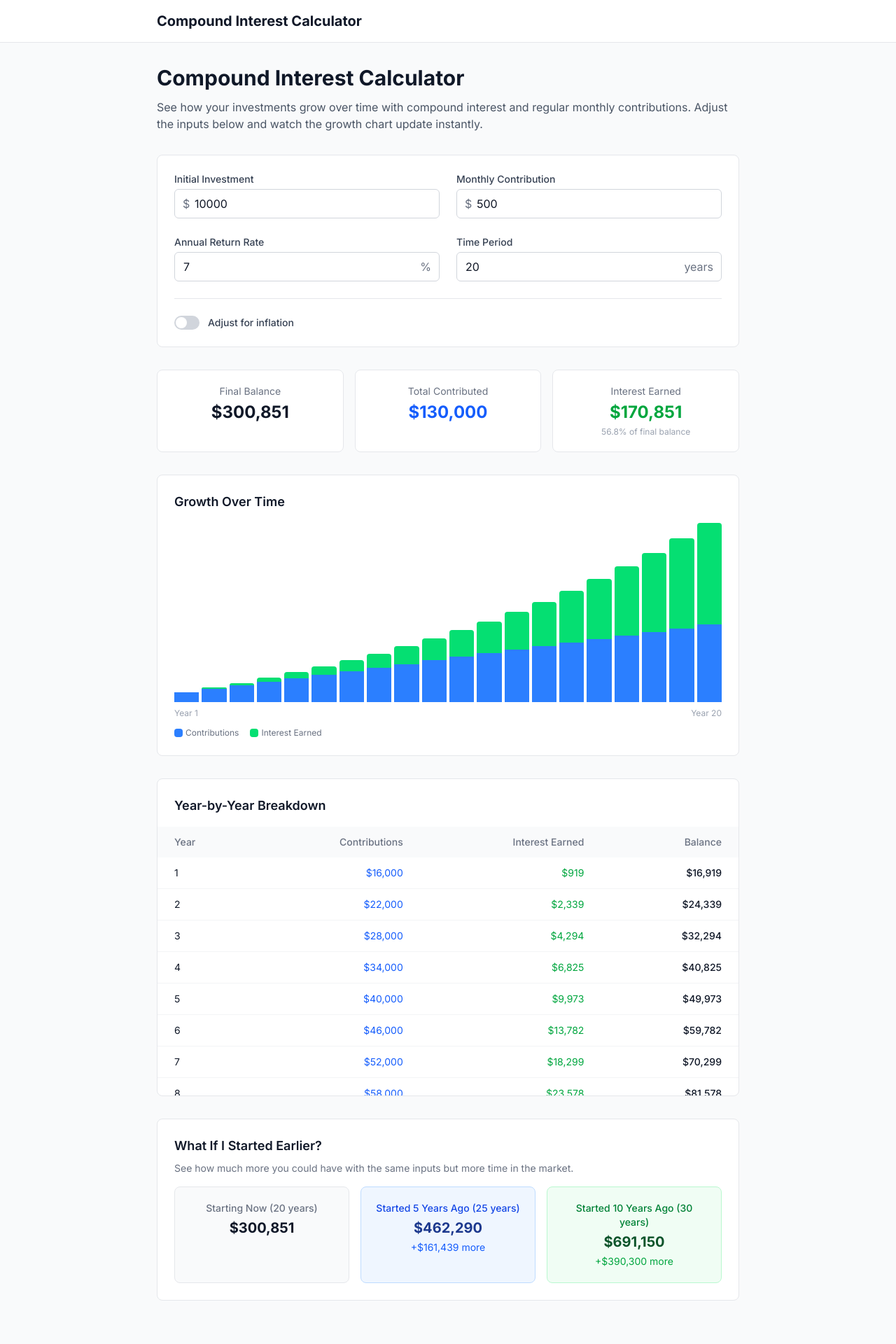
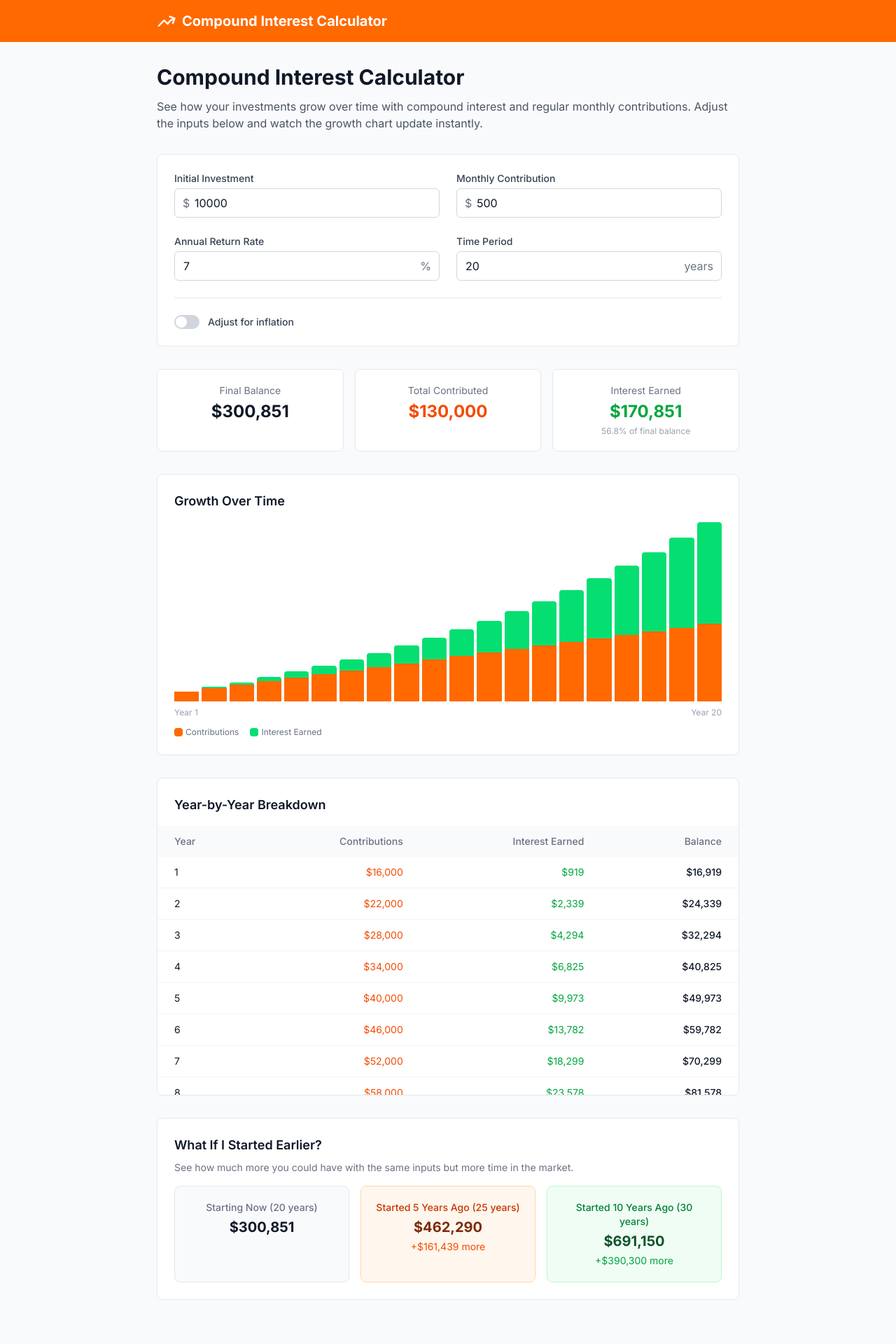
Before and after one commit to pondsoftware/compound-interest-calculator, a Next.js app: page / in a window 1280 px wide. Shown: the top 1920 px of the page at 70% size. Built offline with nearby package versions, Linux system fonts and the light colour scheme.

Commit message:
Rebrand with orange color scheme and header icon
Co-Authored-By: Claude Sonnet 4.6 <noreply@anthropic.com>

```diff
--- a/src/app/layout.tsx
+++ b/src/app/layout.tsx
@@ -51,11 +51,14 @@ export default function RootLayout({
         `}
       </Script>
       <body className="min-h-full flex flex-col font-sans bg-gray-50 text-gray-900">
-        <header className="bg-white border-b border-gray-200">
+        <header className="bg-orange-500 text-white">
           <div className="max-w-4xl mx-auto px-4 py-4 sm:px-6 lg:px-8">
-            <p className="text-xl font-bold text-gray-900">
+            <a href="/" className="flex items-center gap-2 text-xl font-bold text-white no-underline">
+              <svg className="w-7 h-7" fill="none" stroke="currentColor" strokeWidth={2} viewBox="0 0 24 24">
+                <path strokeLinecap="round" strokeLinejoin="round" d="M2.25 18L9 11.25l4.306 4.307a11.95 11.95 0 015.814-5.519l2.74-1.22m0 0l-5.94-2.28m5.94 2.28l-2.28 5.941" />
+              </svg>
               Compound Interest Calculator
-            </p>
+            </a>
           </div>
         </header>
         <main className="flex-1">{children}</main>
@@ -64,16 +67,16 @@ export default function RootLayout({
             <div className="mb-4">
               <p className="text-sm font-medium text-gray-700 text-center mb-2">More Free Tools</p>
               <div className="flex flex-wrap justify-center gap-x-4 gap-y-1 text-sm">
-                <a href="https://appliancecostcalculator.net" className="text-blue-600 hover:underline">Appliance Cost Calculator</a>
-                <a href="https://sidehustletaxcalculator.net" className="text-blue-600 hover:underline">Side Hustle Tax Calculator</a>
-                <a href="https://imageconverters.net" className="text-blue-600 hover:underline">Image Converter</a>
-                <a href="https://photometadata.net" className="text-blue-600 hover:underline">Photo Metadata Viewer</a>
-                <a href="https://freelancerates.net" className="text-blue-600 hover:underline">Freelance Rate Calculator</a>
-                <a href="https://imageresizers.net" className="text-blue-600 hover:underline">Social Image Resizer</a>
-                <a href="https://lendingcalculator.net" className="text-blue-600 hover:underline">Mortgage Calculator</a>
-                <a href="https://salaryconverter.net" className="text-blue-600 hover:underline">Salary Converter</a>
-                <a href="https://printablepolly.com" className="text-blue-600 hover:underline">Printable Polly</a>
-                <a href="https://biblegarden.net" className="text-blue-600 hover:underline">Bible Garden</a>
+                <a href="https://appliancecostcalculator.net" className="text-orange-600 hover:underline">Appliance Cost Calculator</a>
+                <a href="https://sidehustletaxcalculator.net" className="text-orange-600 hover:underline">Side Hustle Tax Calculator</a>
+                <a href="https://imageconverters.net" className="text-orange-600 hover:underline">Image Converter</a>
+                <a href="https://photometadata.net" className="text-orange-600 hover:underline">Photo Metadata Viewer</a>
+                <a href="https://freelancerates.net" className="text-orange-600 hover:underline">Freelance Rate Calculator</a>
+                <a href="https://imageresizers.net" className="text-orange-600 hover:underline">Social Image Resizer</a>
+                <a href="https://lendingcalculator.net" className="text-orange-600 hover:underline">Mortgage Calculator</a>
+                <a href="https://salaryconverter.net" className="text-orange-600 hover:underline">Salary Converter</a>
+                <a href="https://printablepolly.com" className="text-orange-600 hover:underline">Printable Polly</a>
+                <a href="https://biblegarden.net" className="text-orange-600 hover:underline">Bible Garden</a>
               </div>
             </div>
             <p className="text-sm text-gray-500 text-center">
--- a/src/components/CompoundInterestCalculator.tsx
+++ b/src/components/CompoundInterestCalculator.tsx
@@ -129,7 +129,7 @@ export default function CompoundInterestCalculator() {
                 value={principal}
                 onChange={(e) => setPrincipal(Number(e.target.value))}
                 min={0}
-                className="w-full pl-7 pr-3 py-2 border border-gray-300 rounded-md focus:ring-2 focus:ring-blue-500 focus:border-blue-500"
+                className="w-full pl-7 pr-3 py-2 border border-gray-300 rounded-md focus:ring-2 focus:ring-orange-200 focus:border-orange-500"
               />
             </div>
           </div>
@@ -146,7 +146,7 @@ export default function CompoundInterestCalculator() {
                 value={monthly}
                 onChange={(e) => setMonthly(Number(e.target.value))}
                 min={0}
-                className="w-full pl-7 pr-3 py-2 border border-gray-300 rounded-md focus:ring-2 focus:ring-blue-500 focus:border-blue-500"
+                className="w-full pl-7 pr-3 py-2 border border-gray-300 rounded-md focus:ring-2 focus:ring-orange-200 focus:border-orange-500"
               />
             </div>
           </div>
@@ -162,7 +162,7 @@ export default function CompoundInterestCalculator() {
                 min={0}
                 max={30}
                 step={0.1}
-                className="w-full pr-8 pl-3 py-2 border border-gray-300 rounded-md focus:ring-2 focus:ring-blue-500 focus:border-blue-500"
+                className="w-full pr-8 pl-3 py-2 border border-gray-300 rounded-md focus:ring-2 focus:ring-orange-200 focus:border-orange-500"
               />
               <span className="absolute right-3 top-1/2 -translate-y-1/2 text-gray-500">
                 %
@@ -180,7 +180,7 @@ export default function CompoundInterestCalculator() {
                 onChange={(e) => setYears(Math.max(1, Number(e.target.value)))}
                 min={1}
                 max={50}
-                className="w-full pr-14 pl-3 py-2 border border-gray-300 rounded-md focus:ring-2 focus:ring-blue-500 focus:border-blue-500"
+                className="w-full pr-14 pl-3 py-2 border border-gray-300 rounded-md focus:ring-2 focus:ring-orange-200 focus:border-orange-500"
               />
               <span className="absolute right-3 top-1/2 -translate-y-1/2 text-gray-500">
                 years
@@ -199,7 +199,7 @@ export default function CompoundInterestCalculator() {
                 onChange={(e) => setAdjustForInflation(e.target.checked)}
                 className="sr-only peer"
               />
-              <div className="w-9 h-5 bg-gray-300 peer-focus:ring-2 peer-focus:ring-blue-500 rounded-full peer peer-checked:bg-blue-600 after:content-[''] after:absolute after:top-[2px] after:left-[2px] after:bg-white after:rounded-full after:h-4 after:w-4 after:transition-all peer-checked:after:translate-x-full" />
+              <div className="w-9 h-5 bg-gray-300 peer-focus:ring-2 peer-focus:ring-orange-200 rounded-full peer peer-checked:bg-orange-500 after:content-[''] after:absolute after:top-[2px] after:left-[2px] after:bg-white after:rounded-full after:h-4 after:w-4 after:transition-all peer-checked:after:translate-x-full" />
             </label>
             <span className="text-sm font-medium text-gray-700">
               Adjust for inflation
@@ -218,7 +218,7 @@ export default function CompoundInterestCalculator() {
                   min={0}
                   max={20}
                   step={0.1}
-                  className="w-full pr-8 pl-3 py-2 border border-gray-300 rounded-md focus:ring-2 focus:ring-blue-500 focus:border-blue-500"
+                  className="w-full pr-8 pl-3 py-2 border border-gray-300 rounded-md focus:ring-2 focus:ring-orange-200 focus:border-orange-500"
                 />
                 <span className="absolute right-3 top-1/2 -translate-y-1/2 text-gray-500">
                   %
@@ -242,7 +242,7 @@ export default function CompoundInterestCalculator() {
             <p className="text-sm text-gray-500 mb-1">
               Real (Today&apos;s Dollars)
             </p>
-            <p className="text-2xl font-bold text-blue-600">
+            <p className="text-2xl font-bold text-orange-600">
               {formatCurrency(realFinalBalance)}
             </p>
           </div>
@@ -265,7 +265,7 @@ export default function CompoundInterestCalculator() {
           </div>
           <div className="bg-white rounded-lg border border-gray-200 p-5 text-center">
             <p className="text-sm text-gray-500 mb-1">Total Contributed</p>
-            <p className="text-2xl font-bold text-blue-600">
+            <p className="text-2xl font-bold text-orange-600">
               {formatCurrency(totalContributed)}
             </p>
           </div>
@@ -302,7 +302,7 @@ export default function CompoundInterestCalculator() {
                 />
                 {/* Contributions portion (bottom) */}
                 <div
-                  className="bg-blue-500 min-w-0"
+                  className="bg-orange-500 min-w-0"
                   style={{ height: `${contribHeight}%` }}
                 />
                 {/* Tooltip */}
@@ -310,7 +310,7 @@ export default function CompoundInterestCalculator() {
                   <div className="bg-gray-900 text-white text-xs rounded py-2 px-3 whitespace-nowrap">
                     <p className="font-semibold">Year {d.year}</p>
                     <p>Balance: {formatCurrency(d.balance)}</p>
-                    <p className="text-blue-300">
+                    <p className="text-orange-300">
                       Contributed: {formatCurrency(d.totalContributions)}
                     </p>
                     <p className="text-green-300">
@@ -328,7 +328,7 @@ export default function CompoundInterestCalculator() {
         </div>
         <div className="flex gap-4 mt-3 text-xs text-gray-500">
           <span className="flex items-center gap-1">
-            <span className="w-3 h-3 bg-blue-500 rounded-sm inline-block" />
+            <span className="w-3 h-3 bg-orange-500 rounded-sm inline-block" />
             Contributions
           </span>
           <span className="flex items-center gap-1">
@@ -370,7 +370,7 @@ export default function CompoundInterestCalculator() {
               {schedule.map((d) => (
                 <tr key={d.year} className="hover:bg-gray-50">
                   <td className="px-6 py-3 text-gray-900">{d.year}</td>
-                  <td className="px-6 py-3 text-right text-blue-600">
+                  <td className="px-6 py-3 text-right text-orange-600">
                     {formatCurrency(d.totalContributions)}
                   </td>
                   <td className="px-6 py-3 text-right text-green-600">
@@ -409,14 +409,14 @@ export default function CompoundInterestCalculator() {
               {formatCurrency(comparison.now)}
             </p>
           </div>
-          <div className="bg-blue-50 rounded-lg p-5 text-center border border-blue-200">
-            <p className="text-sm font-medium text-blue-700 mb-1">
+          <div className="bg-orange-50 rounded-lg p-5 text-center border border-orange-200">
+            <p className="text-sm font-medium text-orange-700 mb-1">
               Started 5 Years Ago ({years + 5} years)
             </p>
-            <p className="text-xl font-bold text-blue-900">
+            <p className="text-xl font-bold text-orange-900">
               {formatCurrency(comparison.fiveYearsAgo)}
             </p>
-            <p className="text-sm text-blue-600 mt-1">
+            <p className="text-sm text-orange-600 mt-1">
               +{formatCurrency(comparison.fiveYearsDiff)} more
             </p>
           </div>
```
